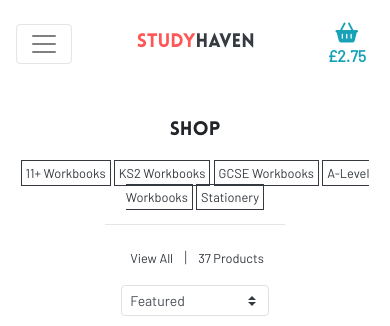
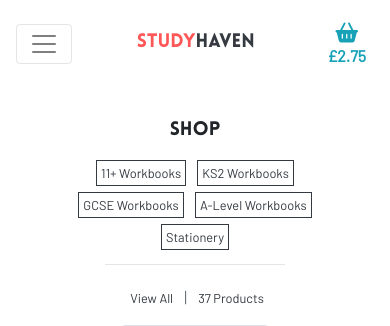
Before and after one commit to jerhabor/studyhaven, a Django app: page /shop/ in a window 390 px wide. Shown: the top 326 px of the page. Run offline with Django 3.2, Linux system fonts and the light colour scheme; data comes from the database, SQL or seed files in the repository; some libraries are stand-ins or nearby versions.

Commit message:
STYLE: Added a script to handle laying out the tags on the shop page differently on small and extra small screen sizes. This makes it more of a responsive design.

```diff
--- a/products/templates/products/products.html
+++ b/products/templates/products/products.html
@@ -16,14 +16,14 @@
                 <h2 class="site-logo">Shop</h2>
                 {% if chosen_category == None %}
                     {% for c in all_categories %}
-                        <a href="{% url 'shop' %}?category={{ c.name }}" class="text-decoration-none">
-                            <span class="border border-dark tags text-dark small text-break p-1">{{ c.shop_name }}</span>
+                        <a href="{% url 'shop' %}?category={{ c.name }}" class="text-decoration-none tag-link">
+                            <span class="border border-dark tags text-dark small text-break p-1 mx-1">{{ c.shop_name }}</span>
                         </a>
                     {% endfor %}
                 {% else %}
                     {% for c in chosen_category %}
-                        <a href="{% url 'shop' %}?category={{ c.name }}" class="text-decoration-none">
-                            <span class="border border-dark tags text-dark small text-break p-1">{{ c.shop_name }}</span>
+                        <a href="{% url 'shop' %}?category={{ c.name }}" class="text-decoration-none tag-link">
+                            <span class="border border-dark tags text-dark small text-break p-1 mx-1">{{ c.shop_name }}</span>
                         </a>
                     {% endfor %}
                 {% endif %}
@@ -116,6 +116,9 @@
 {% block postload_js %}
     {{ block.super }}
     <script type="text/javascript">
+
+        $(".tag-link:nth-of-type(2n)").add('.tag-link:last').after("<div class='d-md-none mt-2'></div>");
+
         $('#sort-options').change(function() {
             var sortOptions = $(this);
             var pageUrl = new URL(window.location);
```
